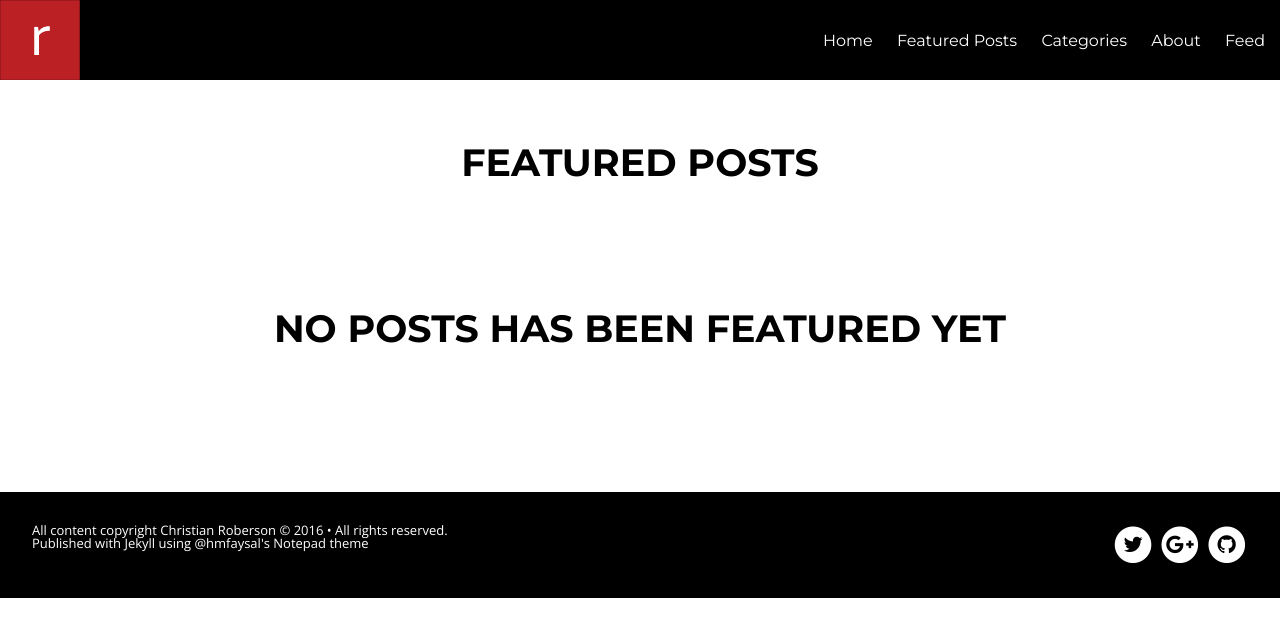
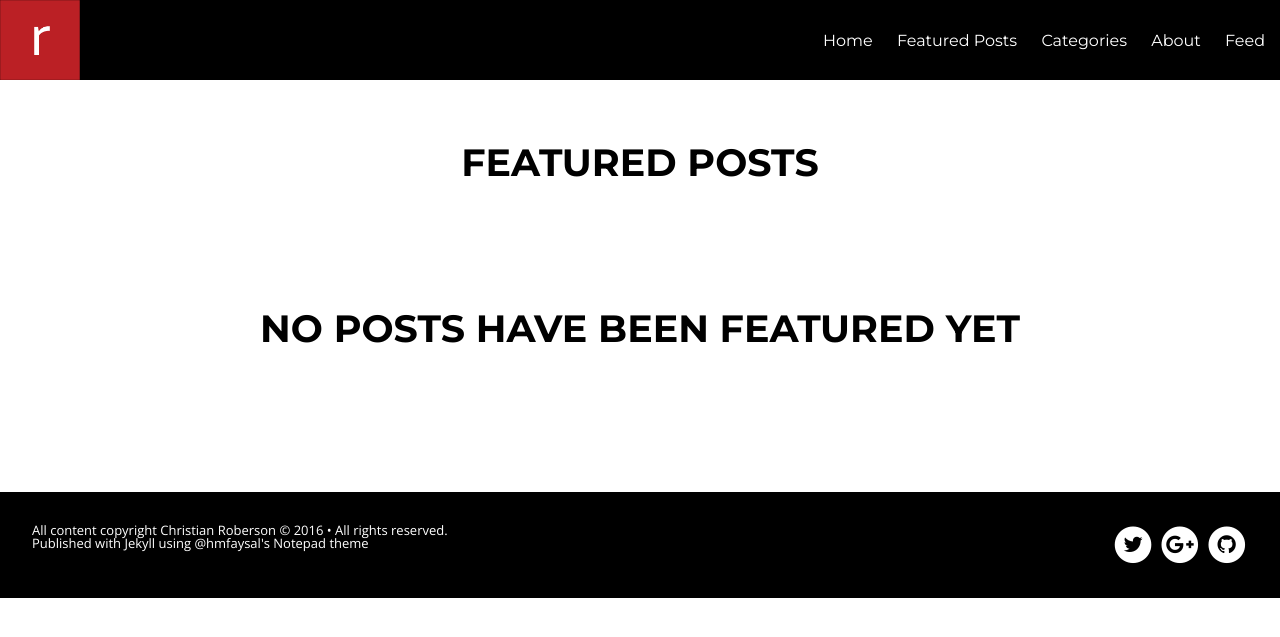
Before and after one commit to theroberson/theroberson.github.io, a Jekyll site: the page built from featured.html, in a window 1280 px wide. Shown: the top 637 px of the page. Built offline with Jekyll 4.4.1, drawn with Linux system fonts in a browser that asks for light colours; nearby versions of some CDN libraries.

Commit message:
changed highlighter in config

```diff
--- a/_config.yml
+++ b/_config.yml
@@ -50,7 +50,7 @@
 # http://en.wikipedia.org/wiki/List_of_tz_database_time_zones
 timezone:    US/Eastern
 future:      true
-highlighter: pygments
+highlighter: rouges
 markdown:    kramdown
 paginate:    5
 paginate_path: "page:num"
--- a/featured.html
+++ b/featured.html
@@ -15,6 +15,6 @@
 </ul>
 {% if featuredcount == '0' %}
 <div class="notepad-page-title row">
-    <h1>No posts has been featured yet</h1>
+    <h1>No posts have been featured yet</h1>
 </div>
 {% endif %}
```
